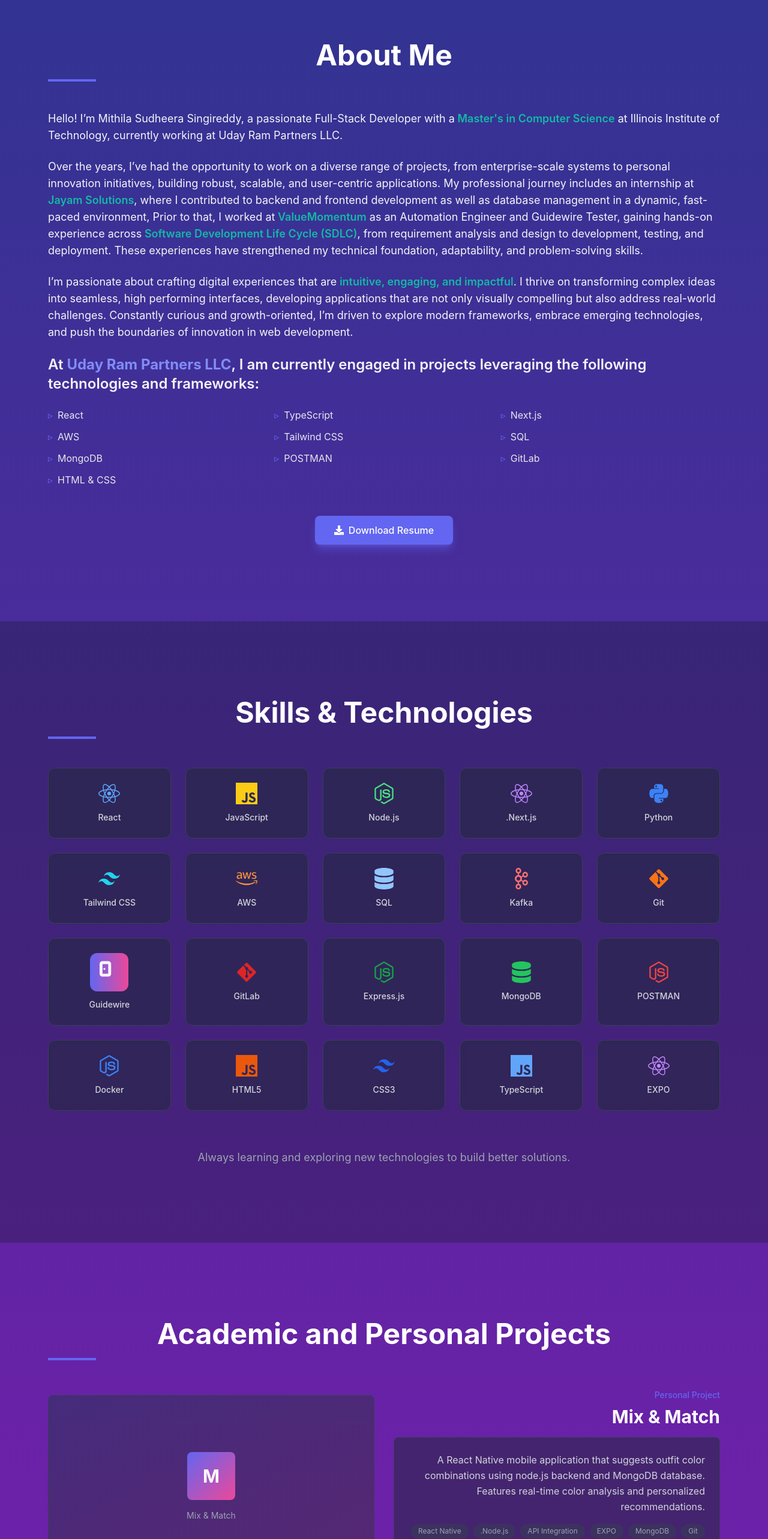
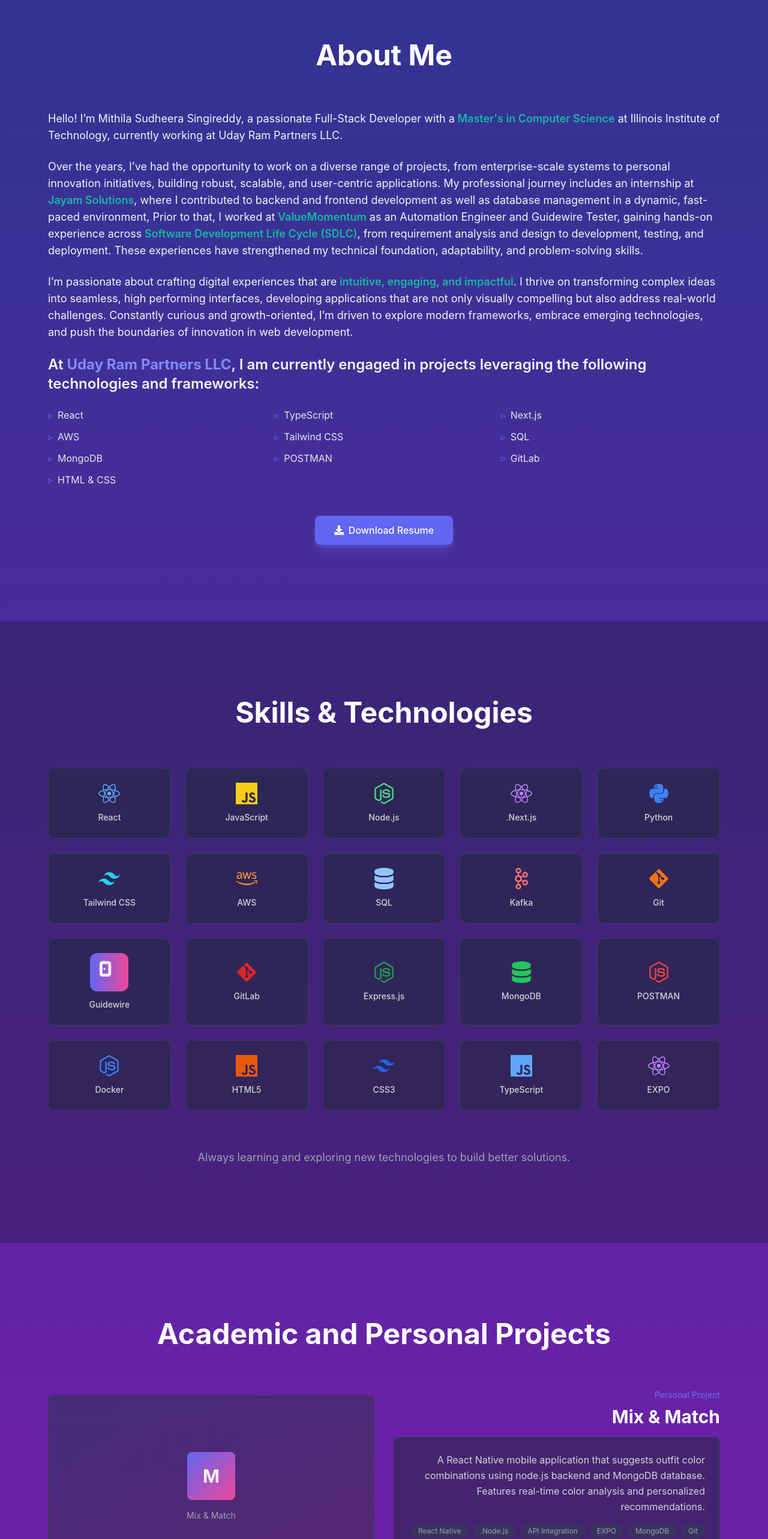
Before and after one commit to ms-2301/portfolio, a React (Create React App) app: page / in a window 1280 px wide. Shown: the part 860-3426 px from the top of the page at 60% size. Built offline with nearby package versions, Linux system fonts and the light colour scheme.

Commit message:
line removed

```diff
--- a/src/components/About.jsx
+++ b/src/components/About.jsx
@@ -14,7 +14,7 @@
           <h2 className="text-4xl md:text-5xl font-bold mb-4 text-center">
             <span className="text-white" >About Me</span>
           </h2>
-          <div className="h-1 w-20 bg-primary mb-12"></div>
+          <div className="h-1 w-20 mb-12"></div>
         </motion.div>
 
         <motion.div
--- a/src/components/Contact.jsx
+++ b/src/components/Contact.jsx
@@ -93,7 +93,7 @@
           <h2 className="text-4xl md:text-5xl font-bold mb-4 text-center">
             <span className="text-white">Get In Touch</span>
           </h2>
-          <div className="h-1 w-20 bg-primary mx-auto mb-6"></div>
+          <div className="h-1 w-20  mx-auto mb-6"></div>
           <p className="text-gray-200 text-lg max-w-3xl mx-auto leading-relaxed">
             I'm open to opportunities in <span className="text-teal-100 font-semibold">Frontend, Backend, or Full-Stack development.</span>
             Whether you have a question or just want to say hi, I'll try my best to get back to you!
--- a/src/components/Projects.jsx
+++ b/src/components/Projects.jsx
@@ -55,7 +55,7 @@
           <h2 className="text-4xl md:text-5xl font-bold mb-4 text-center">
             <span className="text-white">Academic and Personal Projects</span>
           </h2>
-          <div className="h-1 w-20 bg-primary mb-12"></div>
+          <div className="h-1 w-20 mb-12"></div>
         </motion.div>
 
         <div className="space-y-12">
--- a/src/components/Skills.jsx
+++ b/src/components/Skills.jsx
@@ -48,7 +48,7 @@
 
             <span className="text-white">Skills & Technologies</span>
           </h2>
-          <div className="h-1 w-20 bg-primary mb-12"></div>
+          <div className="h-1 w-20 mb-12"></div>
         </motion.div>
 
         <div className="grid grid-cols-2 sm:grid-cols-3 md:grid-cols-4 lg:grid-cols-5 gap-6">
--- a/src/index.css
+++ b/src/index.css
@@ -8,6 +8,7 @@
   @apply bg-gradient-to-b from-blue-900 via-purple-800 to-purple-700 text-white;
   font-family: 'Inter', system-ui, sans-serif;
   scroll-behavior: smooth;
+
 }
 
 /* Smooth scroll */
```
